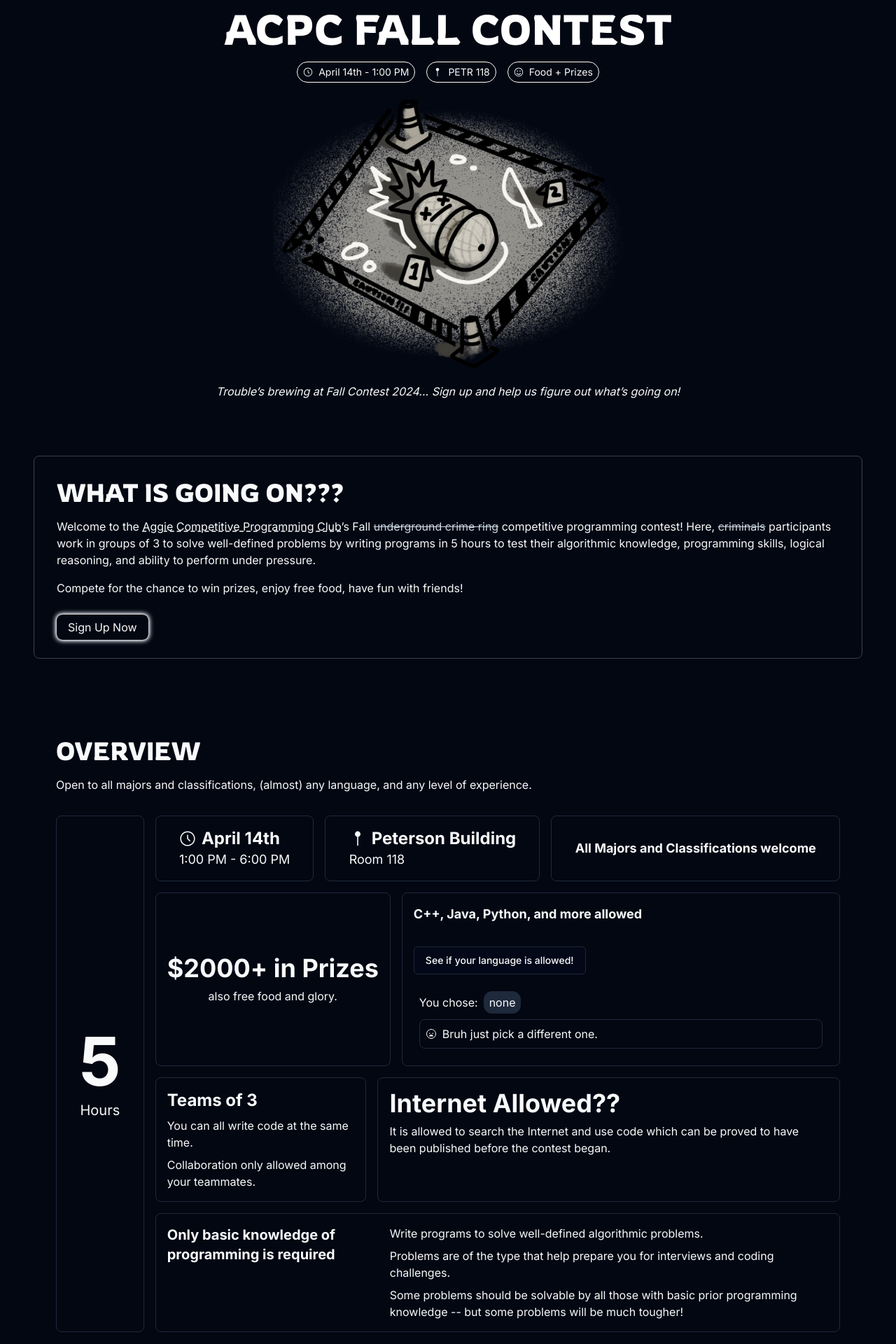
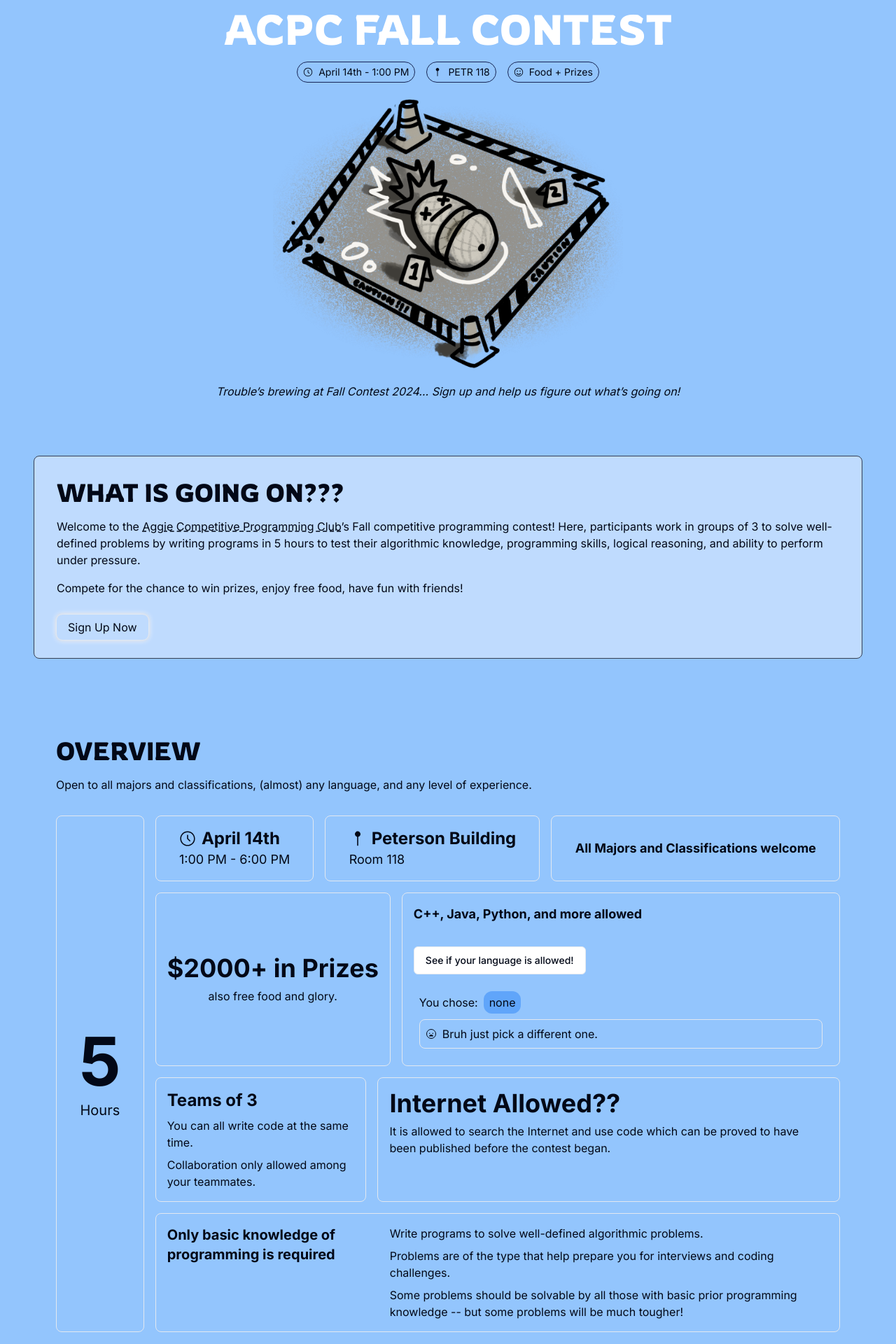
Before and after one commit to acpc-org/fall-contest-info, a Next.js app: page / in a window 1280 px wide. Shown: the part 100-2020 px from the top of the page at 70% size. Built offline with nearby package versions, Linux system fonts and the light colour scheme; a web font is replaced by a local one.

Commit message:
initial reskin

```diff
--- a/src/app/globals.css
+++ b/src/app/globals.css
@@ -3,10 +3,7 @@
 @tailwind utilities;
 
 .glow {
-  box-shadow:
-    0 0 2px #ebeff7,
-    0 0 8px #ebeff7,
-    0 0 12px #ebeff7,
+  box-shadow: 0 0 2px #ebeff7, 0 0 8px #ebeff7, 0 0 12px #ebeff7,
     0 0 8px #4e586b;
   -webkit-animation: blink 0.7s infinite alternate;
   animation: blink 0.7s infinite ease-in-out alternate;
@@ -14,46 +11,28 @@
 }
 
 .glow:hover {
-  box-shadow:
-    0 0 4px #fff,
-    0 0 16px #fff,
-    0 0 20px #fff,
-    0 0 16px #fff;
+  box-shadow: 0 0 4px #fff, 0 0 16px #fff, 0 0 20px #fff, 0 0 16px #fff;
   -webkit-animation: blink 0.7s;
   animation: blink 0.7s ease-in-out;
 }
 
 @-webkit-keyframes blink {
   0% {
-    box-shadow:
-      0 0 2px #ebeff7,
-      0 0 8px #ebeff7,
-      0 0 12px #ebeff7,
+    box-shadow: 0 0 2px #ebeff7, 0 0 8px #ebeff7, 0 0 12px #ebeff7,
       0 0 8px #4e586b;
   }
   100% {
-    box-shadow:
-      0 0 8px #fff,
-      0 0 12px #fff,
-      0 0 16px #fff,
-      0 0 8px #fff;
+    box-shadow: 0 0 8px #fff, 0 0 12px #fff, 0 0 16px #fff, 0 0 8px #fff;
   }
 }
 
 @keyframes blink {
   0% {
-    box-shadow:
-      0 0 1px #ebeff7,
-      0 0 6px #ebeff7,
-      0 0 8px #ebeff7,
+    box-shadow: 0 0 1px #ebeff7, 0 0 6px #ebeff7, 0 0 8px #ebeff7,
       0 0 4px #4e586b;
   }
   100% {
-    box-shadow:
-      0 0 2px #fff,
-      0 0 8px #fff,
-      0 0 10px #fff,
-      0 0 4px #fff;
+    box-shadow: 0 0 2px #fff, 0 0 8px #fff, 0 0 10px #fff, 0 0 4px #fff;
   }
 }
 
@@ -89,7 +68,7 @@
 
     --radius: 0.5rem;
 
-    scroll-behavior: smooth
+    scroll-behavior: smooth;
   }
 
   .dark {
@@ -133,5 +112,6 @@
 }
 
 ::selection {
-  background: red;
+  background: rgb(19, 74, 170);
+  color: white;
 }
--- a/src/app/layout.tsx
+++ b/src/app/layout.tsx
@@ -15,7 +15,7 @@ export default function RootLayout({
   children: React.ReactNode;
 }>) {
   return (
-    <html lang="en" className="dark ">
+    <html lang="en" className="">
       <body className={inter.className}>{children}</body>
     </html>
   );
--- a/src/app/page.tsx
+++ b/src/app/page.tsx
@@ -203,7 +203,7 @@ const mysteryPrizes = [
 
 export default function Home() {
   return (
-    <main className="flex min-h-screen flex-col items-center gap-y-20 px-4 sm:px-12 bg-gray-950">
+    <main className="flex min-h-screen flex-col items-center gap-y-20 px-4 sm:px-12 bg-blue-300">
       <Header></Header>
       <div className="flex flex-col gap-4 items-center justify-center text-center mt-28">
         <h1
@@ -213,15 +213,15 @@ export default function Home() {
           ACPC Fall Contest
         </h1>
         <div className="flex items-center gap-4">
-          <div className="text-xs sm:text-sm border-white border-[1px] rounded-3xl py-1 px-2 flex-grow flex items-center gap-0 sm:gap-2">
+          <div className="text-xs sm:text-sm border-blue-950 border-[1px] rounded-3xl py-1 px-2 flex-grow flex items-center gap-0 sm:gap-2">
             <RxClock></RxClock>
             <p>April 14th - 1:00 PM</p>
           </div>
-          <div className="text-xs sm:text-sm border-white border-[1px] rounded-3xl py-1 px-2 flex-grow flex items-center gap-0 sm:gap-2">
+          <div className="text-xs sm:text-sm border-blue-950 border-[1px] rounded-3xl py-1 px-2 flex-grow flex items-center gap-0 sm:gap-2">
             <RxSewingPinFilled></RxSewingPinFilled>
             <p>PETR 118</p>
           </div>
-          <div className="text-xs sm:text-sm border-white border-[1px] rounded-3xl py-1 px-2 flex-grow flex items-center gap-0 sm:gap-2">
+          <div className="text-xs sm:text-sm border-blue-950 border-[1px] rounded-3xl py-1 px-2 flex-grow flex items-center gap-0 sm:gap-2">
             <RxFace></RxFace>
             <p>Food + Prizes</p>
           </div>
@@ -239,7 +239,7 @@ export default function Home() {
           figure out what&rsquo;s going on!
         </p>
       </div>
-      <div className="w-full border-gray-700 border-[1px] rounded-lg p-8 hover:bg-black duration-500">
+      <div className="w-full border-gray-700 border-[1px] rounded-lg p-8 bg-blue-200 hover:bg-blue-100 duration-500">
         <h2
           id="what"
           className="text-4xl font-bold uppercase mb-4"
@@ -257,10 +257,8 @@ export default function Home() {
           >
             Aggie Competitive Programming Club
           </a>
-          &rsquo;s Fall <s className="text-slate-300">underground crime ring</s>{" "}
-          competitive programming contest! Here,{" "}
-          <s className="text-slate-300">criminals</s> participants work in
-          groups of 3 to solve well-defined problems by writing programs in 5
+          &rsquo;s Fall competitive programming contest! Here, participants work
+          in groups of 3 to solve well-defined problems by writing programs in 5
           hours to test their algorithmic knowledge, programming skills, logical
           reasoning, and ability to perform under pressure.
         </p>
@@ -269,7 +267,7 @@ export default function Home() {
           friends!
         </p>
         <a
-          className="glow py-2 px-4 rounded-lg hover:bg-[rgba(44,53,76,0.5)]"
+          className="glow py-2 px-4 rounded-lg hover:bg-[rgba(88,164,245,0.5)]"
           href="/signup"
         >
           Sign Up Now
@@ -288,12 +286,12 @@ export default function Home() {
           level of experience.
         </p>
         <div className="mt-4 flex flex-col sm:flex-row gap-4">
-          <div className="flex flex-col items-center justify-center gap-2 border-[1px] p-8 rounded-lg hover:px-10 hover:bg-slate-800 duration-500">
+          <div className="flex flex-col items-center justify-center gap-2 border-[1px] p-8 rounded-lg hover:px-10 hover:bg-blue-400 duration-500">
             <p className="text-8xl font-bold">5</p>
             <p className="text-xl">Hours</p>
           </div>
           <div className="flex-grow flex flex-wrap gap-4 duration-200">
-            <div className="flex-grow flex items-center justify-center border-[1px] p-4 rounded-lg hover:scale-[1.025] hover:bg-slate-600 duration-500">
+            <div className="flex-grow flex items-center justify-center border-[1px] p-4 rounded-lg hover:scale-[1.025] hover:bg-blue-500 duration-500">
               <TooltipProvider>
                 <Tooltip>
                   <TooltipTrigger>
@@ -311,7 +309,7 @@ export default function Home() {
                 </Tooltip>
               </TooltipProvider>
             </div>
-            <div className="flex-grow flex items-center justify-center border-[1px] p-4 rounded-lg hover:scale-[1.025] hover:bg-slate-500 duration-500">
+            <div className="flex-grow flex items-center justify-center border-[1px] p-4 rounded-lg hover:scale-[1.025] hover:bg-blue-400 duration-500">
               <div>
                 <div className="text-2xl font-bold flex items-center gap-2">
                   <RxSewingPinFilled></RxSewingPinFilled>
@@ -320,14 +318,14 @@ export default function Home() {
                 <p className="text-lg">Room 118</p>
               </div>
             </div>
-            <div className="flex-grow flex items-center justify-center text-lg font-bold border-[1px] p-4 rounded-lg hover:scale-[1.025] hover:bg-slate-800 duration-500">
+            <div className="flex-grow flex items-center justify-center text-lg font-bold border-[1px] p-4 rounded-lg hover:scale-[1.025] hover:bg-blue-400 duration-500">
               All Majors and Classifications welcome
             </div>
             <div className="flex flex-col sm:flex-row flex-grow gap-4">
               <TooltipProvider>
                 <Tooltip>
                   <TooltipTrigger>
-                    <div className="flex-grow flex items-center justify-center h-full border-[1px] p-4 rounded-lg hover:scale-[1.025] hover:bg-slate-600 duration-500">
+                    <div className="flex-grow flex items-center justify-center h-full border-[1px] p-4 rounded-lg hover:scale-[1.025] hover:bg-blue-500 duration-500">
                       <div className="flex flex-col gap-2">
                         <p className="text-4xl font-bold">$2000+ in Prizes</p>
                         <p className="text-md">also free food and glory.</p>
@@ -339,7 +337,7 @@ export default function Home() {
                   </TooltipContent>
                 </Tooltip>
               </TooltipProvider>
-              <div className="flex-grow border-[1px] p-4 rounded-lg hover:bg-slate-700 duration-500">
+              <div className="flex-grow border-[1px] p-4 rounded-lg hover:bg-[#aad6ff] duration-500">
                 <p className="text-lg font-bold mb-8">
                   C++, Java, Python, and more allowed
                 </p>
@@ -355,7 +353,7 @@ export default function Home() {
             </div>
 
             <div className="flex gap-4">
-              <div className="border-[1px] p-4 rounded-lg hover:scale-[1.025] hover:bg-slate-800 duration-500">
+              <div className="border-[1px] p-4 rounded-lg hover:scale-[1.025] hover:bg-blue-400 duration-500">
                 <p className="text-2xl font-bold">Teams of 3</p>
                 <p className="text-md mt-2">
                   You can all write code at the same time.
@@ -364,7 +362,7 @@ export default function Home() {
                   Collaboration only allowed among your teammates.
                 </p>
               </div>
-              <div className=" border-[1px] p-4 rounded-lg hover:scale-[1.025] hover:bg-slate-600 duration-500">
+              <div className=" border-[1px] p-4 rounded-lg hover:scale-[1.025] hover:bg-blue-500 duration-500">
                 <p className="text-4xl font-bold">Internet Allowed??</p>
                 <p className="text-md  mt-2">
                   It is allowed to search the Internet and use code which can be
@@ -372,7 +370,7 @@ export default function Home() {
                 </p>
               </div>
             </div>
-            <div className="flex items-center justify-center text-md border-[1px] p-4 rounded-lg hover:scale-[1.025] hover:bg-slate-600 duration-500">
+            <div className="flex items-center justify-center text-md border-[1px] p-4 rounded-lg hover:scale-[1.025] hover:bg-blue-500 duration-500">
               <div className="flex gap-4">
                 <p className="text-xl font-bold">
                   Only basic knowledge of programming is required
@@ -399,7 +397,7 @@ export default function Home() {
           <p>See more details:</p>
           <a
             href="/specifics"
-            className="p-2 border-2 border-slate-500 bg-slate-900 hover:bg-slate-800 rounded-lg"
+            className="p-2 border-2 border-blue-500 bg-blue-400 hover:bg-blue-500 rounded-lg"
           >
             Contest Specifics
           </a>
@@ -418,7 +416,7 @@ export default function Home() {
           {schedule.map((event, index) => (
             <div
               key={"event" + index}
-              className="flex items-center justify-between border-gray-700 border-b-[1px] p-4 hover:bg-slate-800 rounded-lg duration-500"
+              className="flex items-center justify-between border-gray-700 border-b-[1px] p-4 hover:bg-blue-400 rounded-lg duration-500"
             >
               <p className="text-xl font-bold">{event.time}</p>
               <p className="text-lg">{event.event}</p>
@@ -440,7 +438,7 @@ export default function Home() {
             Main Prizes (Top 3)
           </h3>
           <div className="flex flex-col lg:flex-row gap-4 mt-2">
-            <div className="bg-slate-900 border-2 rounded-lg px-4 pb-4 pt-2 flex-grow">
+            <div className="bg-blue-400 border-2 rounded-lg px-4 pb-4 pt-2 flex-grow">
               <h4 className="mb-2">Prize Pool</h4>
               <div className="flex gap-4 flex-wrap justify-between">
                 {mainPrizes.map((prize, index) => (
@@ -455,14 +453,14 @@ export default function Home() {
             </div>
             <div>
               <h4 className="text-lg font-bold mb-2">Prizes</h4>
-              <div className="flex flex-col rounded-lg border-2 p-4">
+              <div className="flex flex-col rounded-lg border-2 p-4 bg-sky-300">
                 {["1st", "2nd", "3rd"].map((place, index) => (
                   <div
                     key={"place" + index}
-                    className="border-b-2 pb-1 mb-2 group hover:border-slate-500 duration-200"
+                    className="border-b-2 pb-1 mb-2 group hover:border-sky-500 duration-200"
                   >
                     <h5 className="text-lg font-bold">{place} Place</h5>
-                    <div className="text-md text-slate-400 group-hover:text-slate-300 duration-200">
+                    <div className="text-md text-slate-800 group-hover:text-slate-900 duration-200">
                       <p>{place} choice from the Main Prize pool.</p>
                     </div>
                   </div>
@@ -477,7 +475,7 @@ export default function Home() {
             Classification Prizes
           </h3>
           <div className="flex flex-col lg:flex-row gap-4 mt-2">
-            <div className="bg-slate-900 border-2 rounded-lg px-4 pb-4 pt-2 flex-grow">
+            <div className="bg-blue-400 border-2 rounded-lg px-4 pb-4 pt-2 flex-grow">
               <h4 className="mb-2">Prize Pool</h4>
               <div className="flex gap-4 flex-wrap justify-between">
                 {classificationPrizes.map((prize, index) => (
@@ -492,18 +490,18 @@ export default function Home() {
             </div>
             <div className="lg:w-[30vw]">
               <h4 className="text-lg font-bold mb-2 ">Prizes</h4>
-              <div className="flex flex-col rounded-lg border-2 p-4">
+              <div className="flex flex-col rounded-lg border-2 p-4 bg-indigo-400">
                 {["Freshman", "Sophomore", "Junior", "Senior", "Graduate"].map(
                   (place, index) => (
                     <div
                       key={"place" + index}
-                      className="border-b-2 pb-1 mb-2 group hover:border-slate-500 duration-200"
+                      className="border-b-2 pb-1 mb-2 group hover:border-indigo-600 duration-200"
                     >
                       <h5 className="text-lg font-bold">{place} Category</h5>
                     </div>
                   )
                 )}
-                <div className="mt-2 text-sm text-slate-400 group-hover:text-slate-300 duration-200">
+                <div className="mt-2 text-sm text-slate-900 group-hover:text-slate-300 duration-200">
                   <h4 className="font-bold">Notes:</h4>
                   <ul className="ml-4 list-disc">
                     <li>
@@ -529,8 +527,8 @@ export default function Home() {
           <h3 className="text-2xl font-bold uppercase" style={rowdies.style}>
             Special / &quot;Creative&quot; Prizes (Top 3)
           </h3>
-          <div className="flex flex-col lg:flex-row gap-4 mt-2">
-            <div className="bg-slate-900 border-2 rounded-lg px-4 pb-4 pt-2 flex-grow">
+          <div className="flex flex-col lg:flex-row gap-4 mt-2 ">
+            <div className="bg-blue-400 border-2 rounded-lg px-4 pb-4 pt-2 flex-grow0">
               <h4 className="mb-2">Prize Pool</h4>
               <div className="flex gap-4 flex-wrap justify-between">
                 {mysteryPrizes.map((prize, index) => (
@@ -545,7 +543,7 @@ export default function Home() {
             </div>
             <div>
               <h4 className="text-lg font-bold mb-2">Prizes</h4>
-              <div className="flex flex-col rounded-lg border-2 p-4">
+              <div className="flex flex-col rounded-lg border-2 p-4 bg-blue-600">
                 {["First to Solve Problem A", "???", "???", "???", "???"].map(
                   (place, index) => (
                     <div
--- a/src/components/allowed.tsx
+++ b/src/components/allowed.tsx
@@ -1,8 +1,8 @@
-"use client"
+"use client";
 
-import * as React from "react"
+import * as React from "react";
 
-import { Button } from "@/components/ui/button"
+import { Button } from "@/components/ui/button";
 import {
   DropdownMenu,
   DropdownMenuContent,
@@ -11,17 +11,15 @@ import {
   DropdownMenuRadioItem,
   DropdownMenuSeparator,
   DropdownMenuTrigger,
-} from "@/components/ui/dropdown-menu"
-
+} from "@/components/ui/dropdown-menu";
 
 //icons
 import { LuPartyPopper } from "react-icons/lu";
 import { IoSadOutline } from "react-icons/io5";
 
-
 interface Item {
-    option: string,
-    value: string
+  option: string;
+  value: string;
 }
 
 interface AllowedProps {
@@ -43,16 +41,14 @@ function IsAllowed(params: isAllowedProps) {
     <div className="flex flex-col gap-1">
       <div className="flex items-center gap-2">
         You chose:
-                <div className="bg-slate-800 rounded-xl py-1 px-2">
-                    {params.chosen}
-                </div>
+        <div className="bg-blue-400 rounded-xl py-1 px-2">{params.chosen}</div>
       </div>
       <div className="flex gap-2 items-center border-[1px] mt-1 p-2 rounded-lg">
         <LuPartyPopper></LuPartyPopper>
         <p>{params.message}</p>
       </div>
     </div>
-    )
+  );
 }
 
 function IsNotAllowed(params: isAllowedProps) {
@@ -60,21 +56,18 @@ function IsNotAllowed(params: isAllowedProps) {
     <div className="flex flex-col gap-1">
       <div className="flex items-center gap-2">
         You chose:
-                <div className="bg-slate-800 rounded-xl py-1 px-2">
-                    {params.chosen}
-                </div>
+        <div className="bg-blue-400 rounded-xl py-1 px-2">{params.chosen}</div>
       </div>
       <div className="flex gap-2 items-center border-[1px] mt-1 p-2 rounded-lg">
         <IoSadOutline></IoSadOutline>
         <p>{params.message}</p>
       </div>
     </div>
-    )
+  );
 }
 
 export default function Allowed(params: AllowedProps) {
-
-    const [chosen, setChosen] = React.useState("none")
+  const [chosen, setChosen] = React.useState("none");
 
   return (
     <div className="flex flex-col gap-4">
@@ -87,16 +80,30 @@ export default function Allowed(params: AllowedProps) {
             <DropdownMenuLabel>{params.panelPosition}</DropdownMenuLabel>
             <DropdownMenuSeparator />
             <DropdownMenuRadioGroup value={chosen} onValueChange={setChosen}>
-                        <DropdownMenuRadioItem value="none" >{params.notAllowed}</DropdownMenuRadioItem>
+              <DropdownMenuRadioItem value="none">
+                {params.notAllowed}
+              </DropdownMenuRadioItem>
               {params.items.map((item) => (
-                            <DropdownMenuRadioItem key={item.option} value={item.value}>{item.option}</DropdownMenuRadioItem>
+                <DropdownMenuRadioItem key={item.option} value={item.value}>
+                  {item.option}
+                </DropdownMenuRadioItem>
               ))}
             </DropdownMenuRadioGroup>
           </DropdownMenuContent>
         </DropdownMenu>
       </div>
       <div className="p-2">
-            {chosen === "none" ? <IsNotAllowed chosen={chosen} message={params.notAllowedMessage}></IsNotAllowed> : <IsAllowed chosen={chosen}  message={params.allowedMessage}></IsAllowed>}
+        {chosen === "none" ? (
+          <IsNotAllowed
+            chosen={chosen}
+            message={params.notAllowedMessage}
+          ></IsNotAllowed>
+        ) : (
+          <IsAllowed
+            chosen={chosen}
+            message={params.allowedMessage}
+          ></IsAllowed>
+        )}
       </div>
     </div>
   );
```
Also changed, not shown: src/components/footer.tsx (+19 -10 lines), src/components/header.tsx (+23 -30 lines), src/components/prizeItem.tsx (+14 -11 lines), 1 other file (tests, documents, lock files or other folders). Lines whose indentation alone changed are shown as unchanged.
